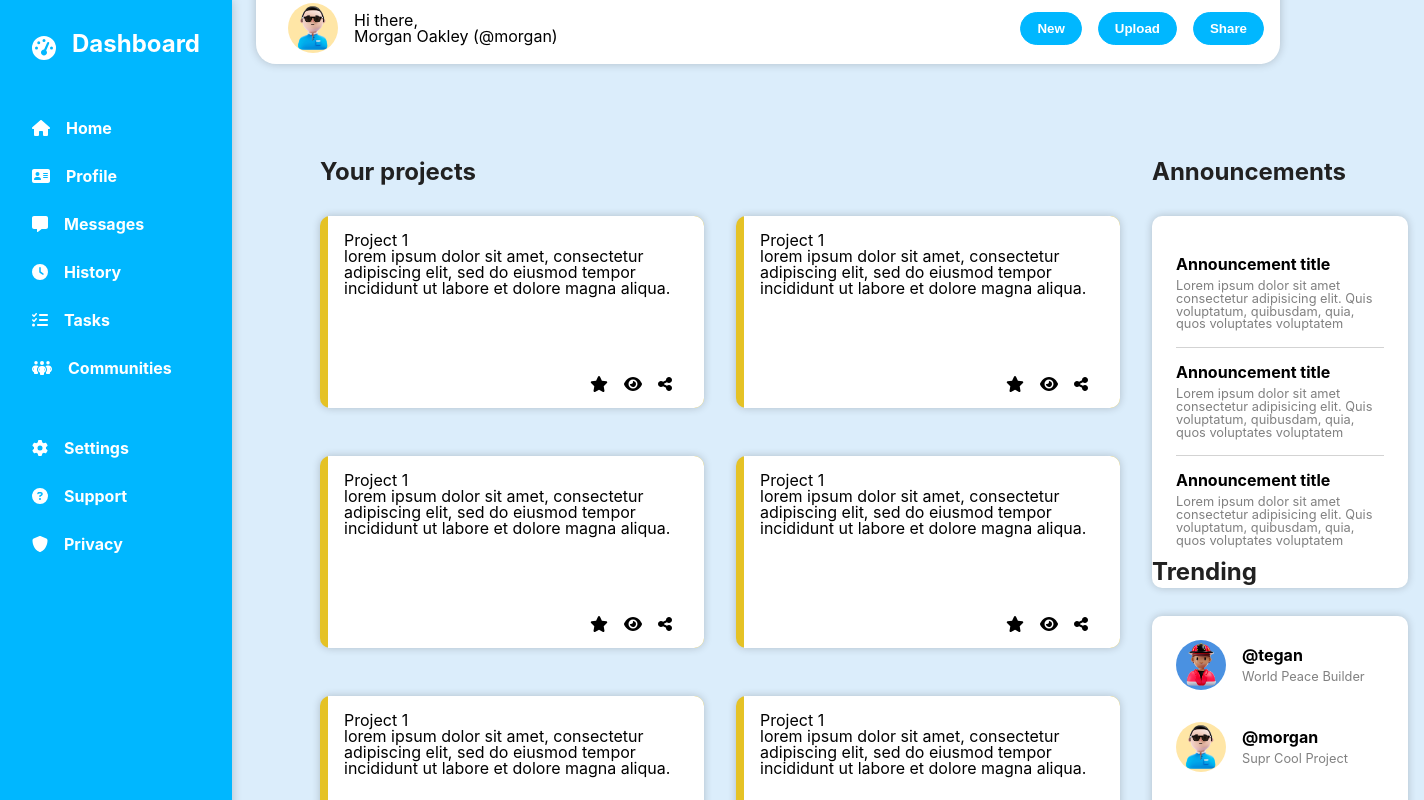
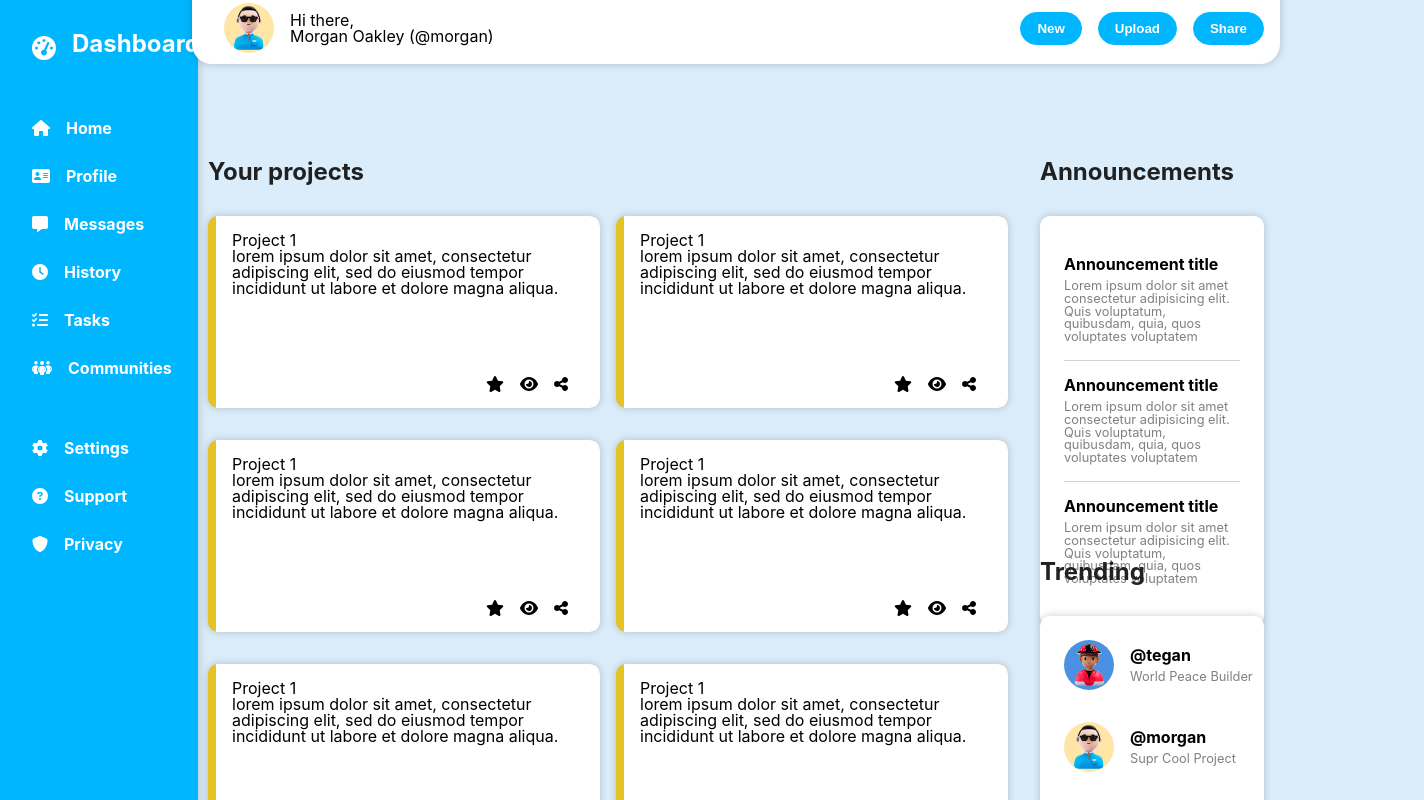
Before and after one commit to nicoriera/test-12p5-frontend, a React (Create React App) app: page / in a window 1280 px wide. Shown: the top 800 px of the page, 1424 px wide, since content can reach past the window. Built offline with nearby package versions, Linux system fonts and the light colour scheme.

Commit message:
update responsive card container

```diff
--- a/src/components/CardsContainer/cardsContainer.scss
+++ b/src/components/CardsContainer/cardsContainer.scss
@@ -1,16 +1,26 @@
 .card_container {
   display: flex;
   flex-direction: column;
-  gap: 2rem;
+  gap: 1rem;
   margin-top: 2rem;
   min-height: 10rem;
-}
 
-@media (min-width: 768px) {
-  .card_container {
+  @media (min-width: 768px) {
     display: grid;
     grid-template-columns: repeat(auto-fit, minmax(20rem, 1fr));
     transition: all 0.2s ease-in-out;
+    width: 30rem;
+  }
+
+  @media (min-width: 1024px) {
     width: 50rem;
   }
+
+  @media (min-width: 1440px) {
+    width: 55rem;
+  }
+
+  @media (min-width: 1920px) {
+    width: 70rem;
+  }
 }
--- a/src/components/NavBar/navbar.scss
+++ b/src/components/NavBar/navbar.scss
@@ -62,7 +62,7 @@
   .navbar_container {
     right: 0;
     height: 9rem;
-    width: 80%;
+    max-width: 85vw;
     border-radius: 0 0 20px 20px;
 
     .navbar_mobil {
--- a/src/components/SideBar/sidebar.scss
+++ b/src/components/SideBar/sidebar.scss
@@ -12,7 +12,6 @@
   transition: 0.3s;
   box-shadow: 0 0 10px rgba(0, 0, 0, 0.2);
   border-radius: $border-radius-card;
-
   transform: translateX(-100%);
 
   &.open {
@@ -51,15 +50,14 @@
       background-color: rgba(0, 0, 0, 0.2);
     }
   }
-}
 
-@media (min-width: 768px) {
-  .sidebar {
+  // Media query for devices with a minimum width of 768px or more
+  @media (min-width: 768px) {
     margin-top: 0;
     justify-content: flex-start;
     height: 100vh;
     border-radius: 0;
-    width: auto;
+    max-width: 13vw;
     padding: 1rem;
 
     transform: translateX(0%);
--- a/src/styles/index.scss
+++ b/src/styles/index.scss
@@ -53,7 +53,6 @@ h1 {
 @media (min-width: 768px) {
   .main_content {
     flex-direction: row;
-    margin-left: 19rem;
-    width: 85%;
+    margin-left: 15%;
   }
 }
```
